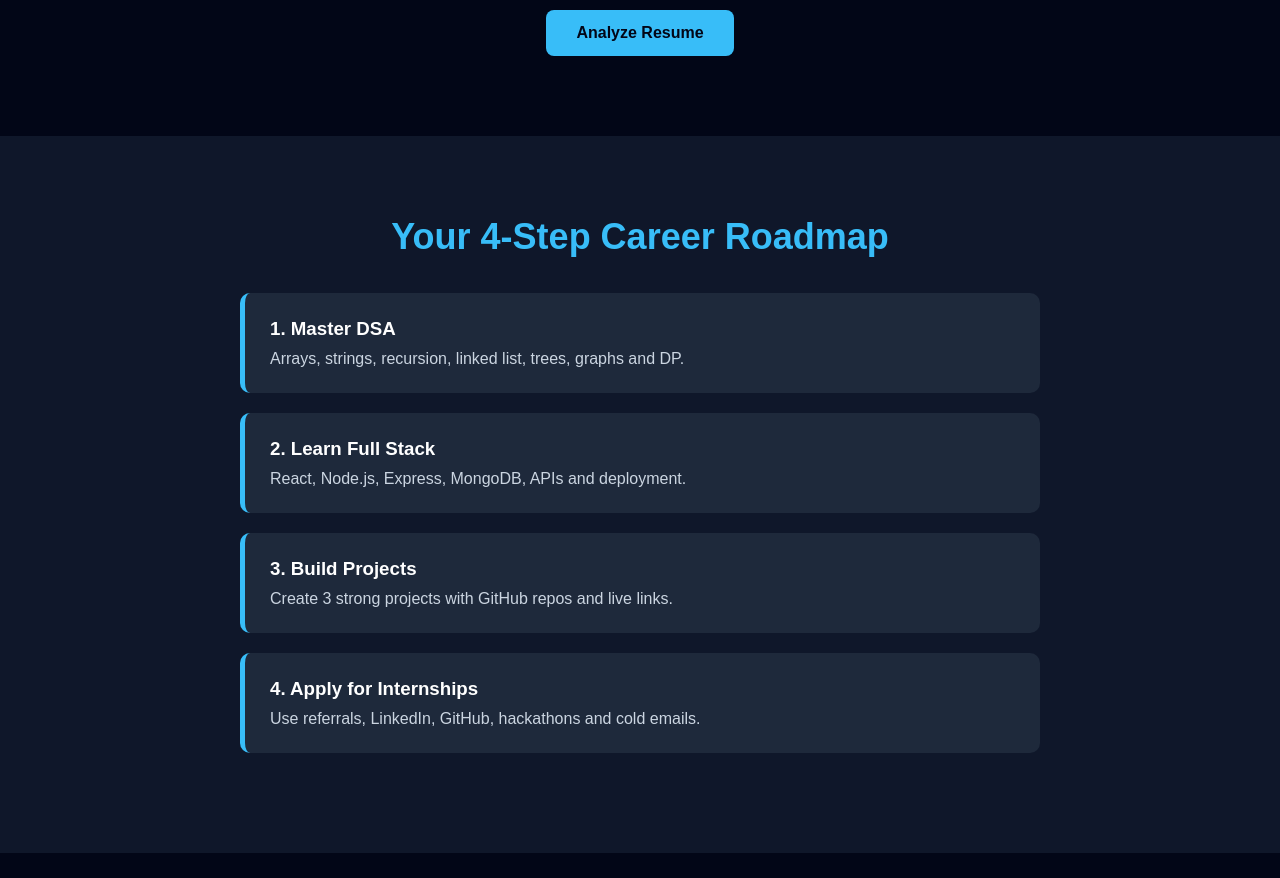
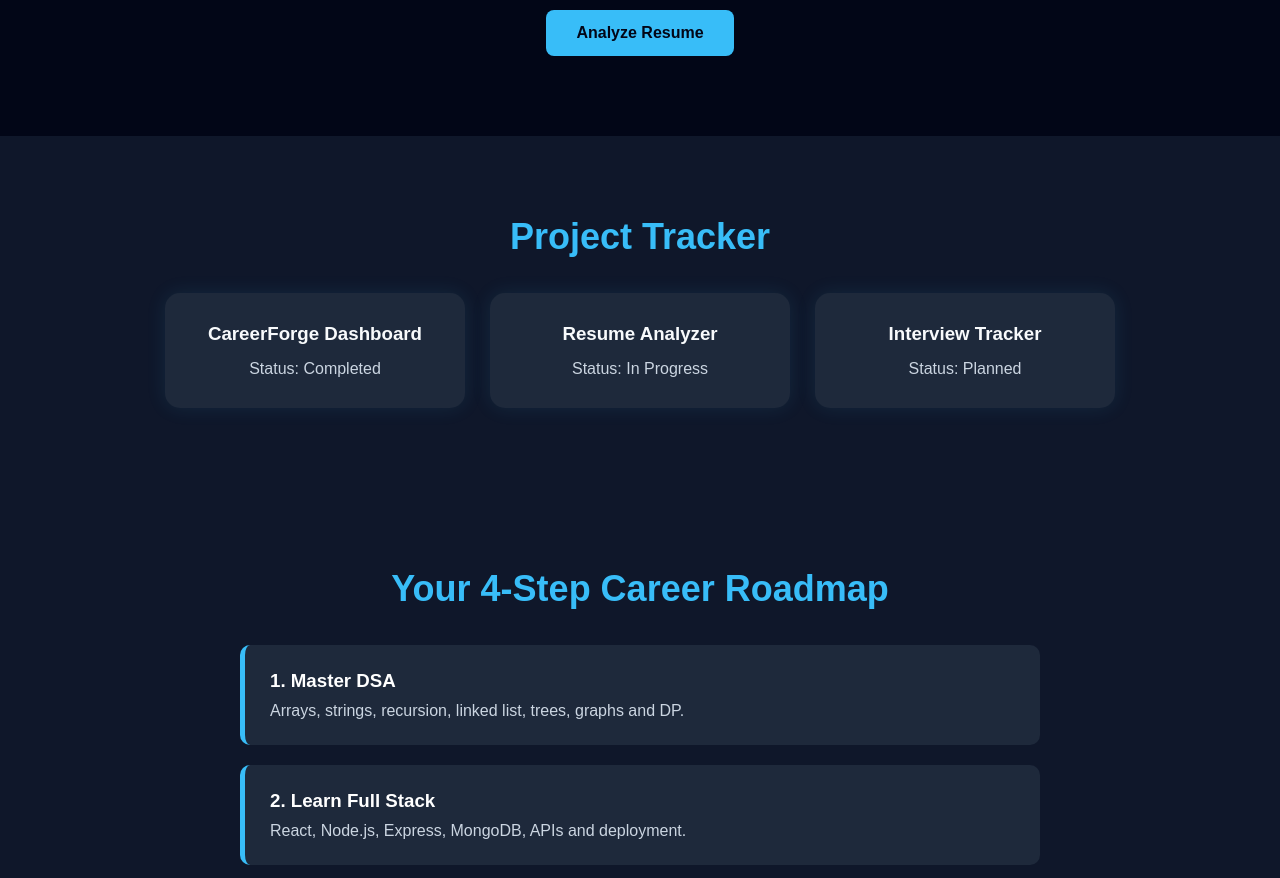
Before and after one commit to tanaycodesBBG/careerforge-dashboard, a React (Vite) app: page / in a window 1280 px wide. Shown: the part 1420-2298 px from the top of the page. Built offline with nearby package versions, Linux system fonts and the light colour scheme.

Commit message:
Add project tracker section

```diff
--- a/src/App.jsx
+++ b/src/App.jsx
@@ -7,6 +7,7 @@ import {
   Trophy,
   Rocket,
 } from "lucide-react";
+import ProjectTracker from "./components/ProjectTracker";
 import "./App.css";
 
 function App() {
@@ -128,7 +129,7 @@ function App() {
           </div>
         )}
       </section>
-
+       <ProjectTracker />
       <section id="roadmap" className="section">
         <h2>Your 4-Step Career Roadmap</h2>
 
--- /dev/null
+++ b/src/components/ProjectTracker.jsx
@@ -0,0 +1,33 @@
+function ProjectTracker() {
+  const projects = [
+    {
+      name: "CareerForge Dashboard",
+      status: "Completed",
+    },
+    {
+      name: "Resume Analyzer",
+      status: "In Progress",
+    },
+    {
+      name: "Interview Tracker",
+      status: "Planned",
+    },
+  ];
+
+  return (
+    <section className="section">
+      <h2>Project Tracker</h2>
+
+      <div className="cards">
+        {projects.map((project, index) => (
+          <div className="card" key={index}>
+            <h3>{project.name}</h3>
+            <p>Status: {project.status}</p>
+          </div>
+        ))}
+      </div>
+    </section>
+  );
+}
+
+export default ProjectTracker;
```
